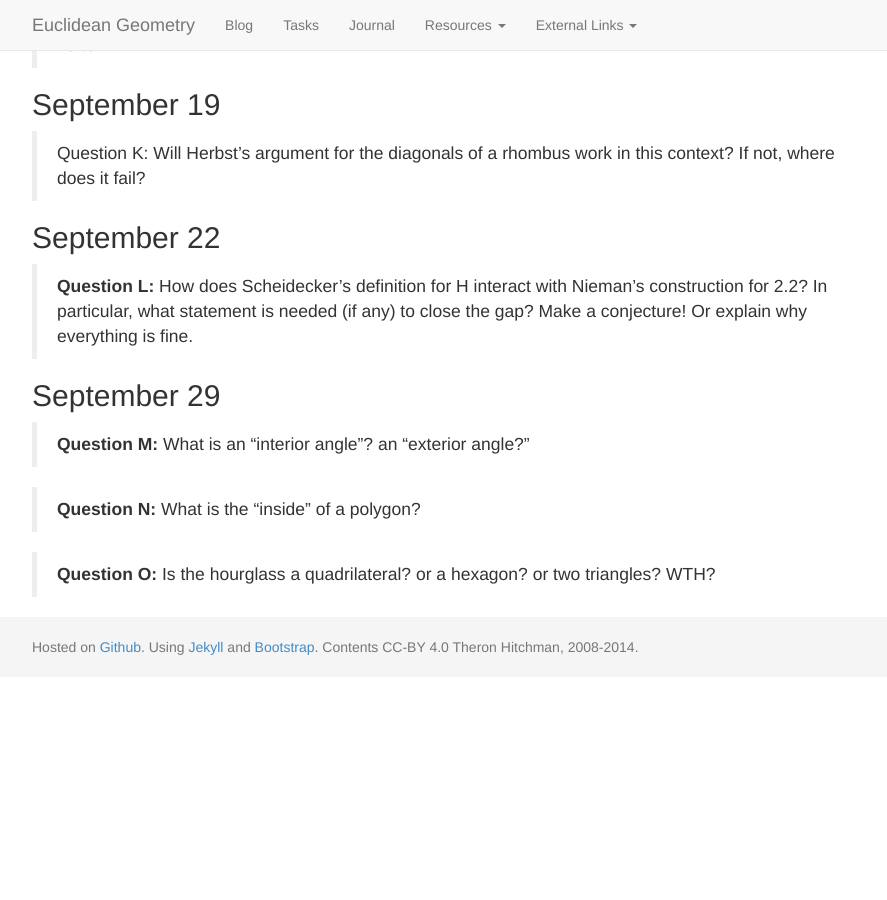
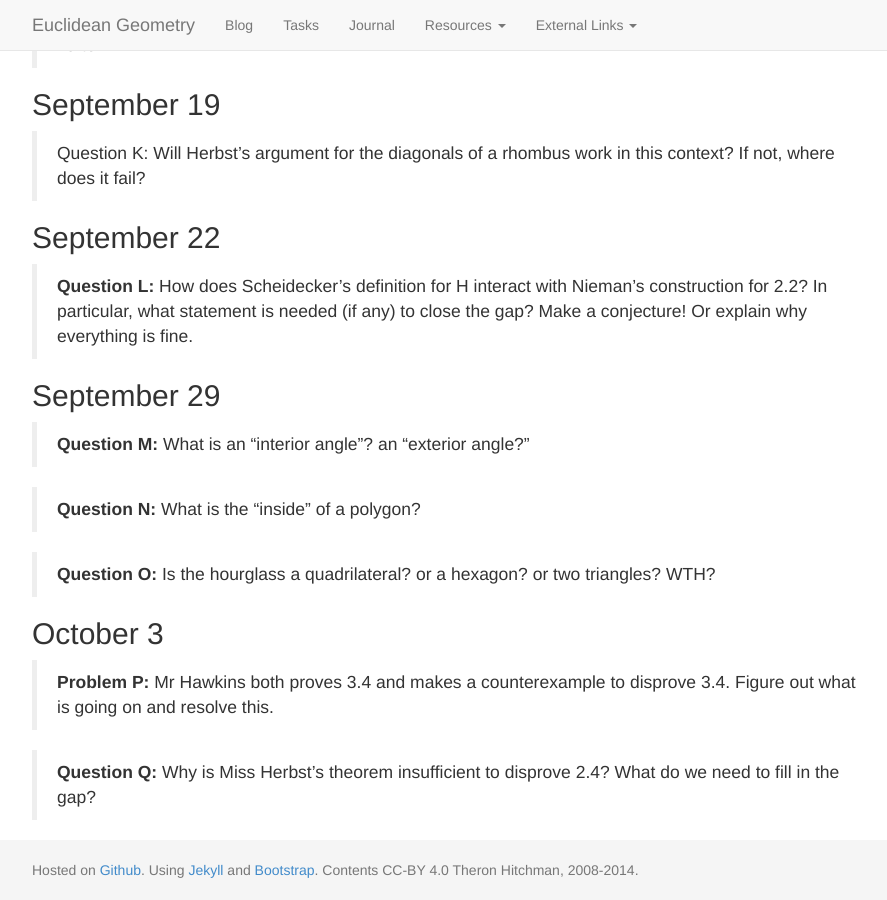
Before and after one commit to theronhitchman/euclidean-geometry, a Jekyll site: the page built from class/index.md, in a window 1280 px wide and 900 px high, scrolled down 1190 px. Shown: the whole window, without its empty margins (38-925 px from the left). Built offline with Jekyll 4.4.1, drawn with Linux system fonts in a browser that asks for light colours; nearby versions of some CDN libraries; before the commit the page ends 1867 px from its top, so only the background shows below that.

Commit message:
updated blog for october 3

```diff
--- a/class/index.md
+++ b/class/index.md
@@ -67,3 +67,11 @@ ordered by date.
 > **Question N:** What is the "inside" of a polygon?
 
 > **Question O:** Is the hourglass a quadrilateral? or a hexagon? or two triangles? WTH?
+
+## October 3
+
+> **Problem P:** Mr Hawkins both proves 3.4 and makes a counterexample to
+> disprove 3.4. Figure out what is going on and resolve this.
+
+> **Question Q:** Why is Miss Herbst's theorem insufficient to disprove 2.4?
+> What do we need to fill in the gap?
```
Also changed, not shown: _posts/2014-10-03-troubles.md (added, +29 -0 lines).
